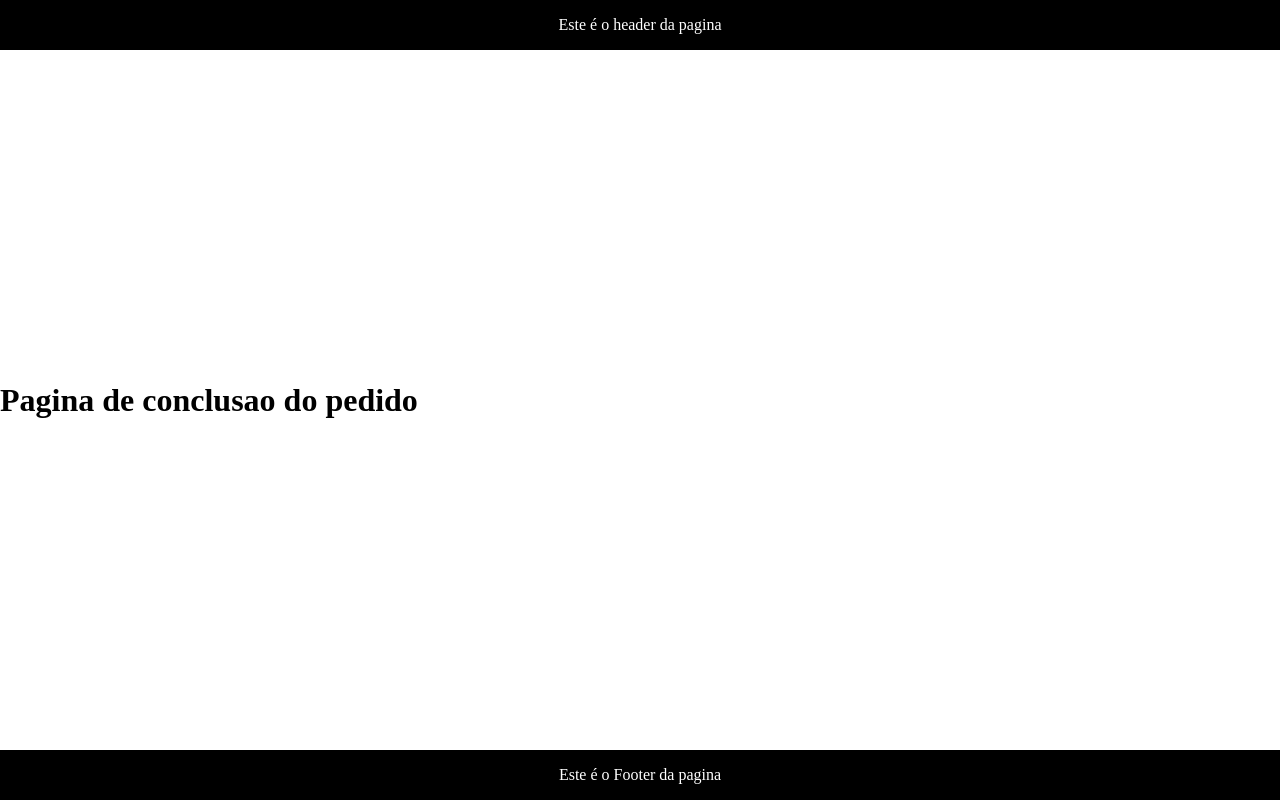
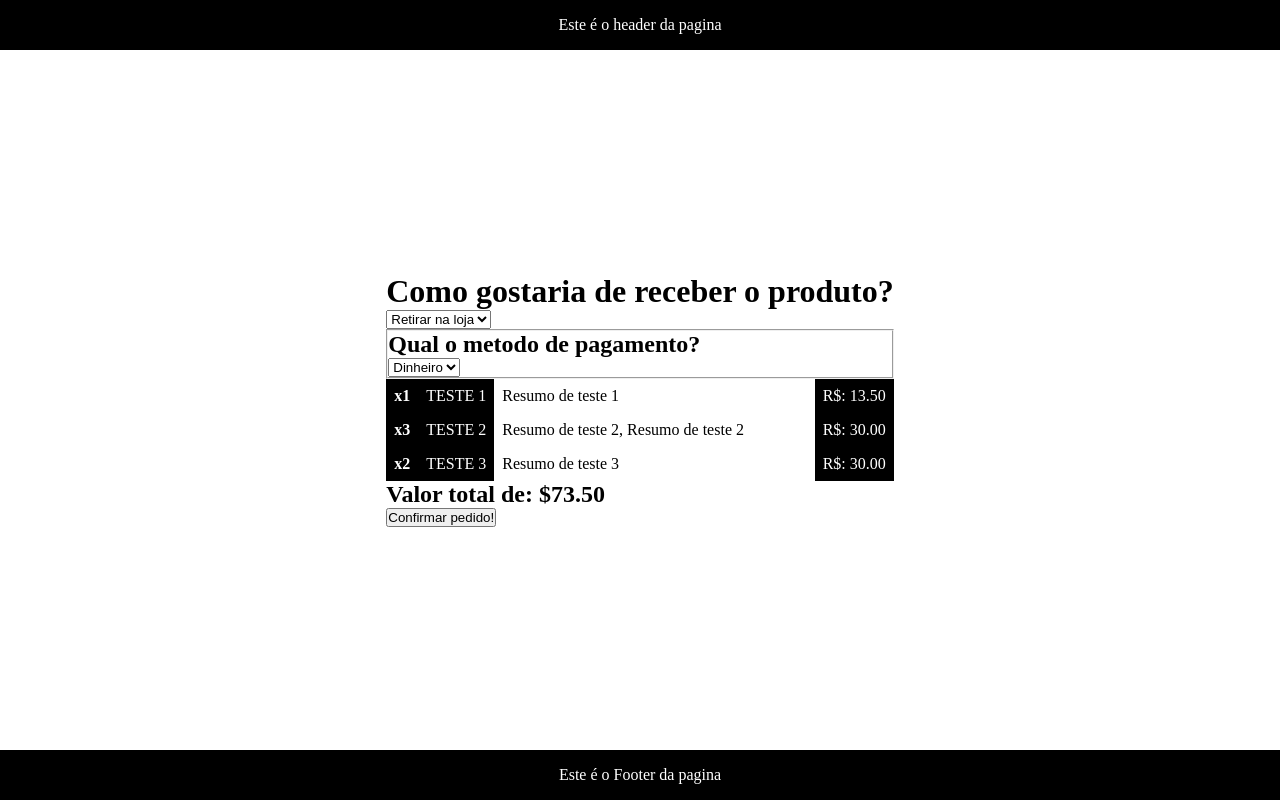
Before and after one commit to JoseItaloP/Cardapio_Web, a React (Vite) app: page /pedido/conclusao in a window 1280 px wide. Built offline with nearby package versions, Linux system fonts and the light colour scheme.

Commit message:
Construção inicialda pagina de conclusao de pedido. Falta estrutura de CSS.

```diff
--- a/src/App.css
+++ b/src/App.css
@@ -26,6 +26,13 @@ body{
     display: flex;
     flex-direction: column;
     justify-content: space-between;
+}
+
+.MainPage{
+    display: flex;
+    flex-direction: column;
+    align-items: center;
+    justify-content: center;
 }
 
 .HeaderClass{
--- a/src/components/Main.tsx
+++ b/src/components/Main.tsx
@@ -6,7 +6,7 @@ export default function Main({children}: {children: ReactNode}) {
   return (
     <>
       <Header />
-      <main>
+      <main className='MainPage'>
         {children}
       </main>
       <Footer />
--- /dev/null
+++ b/src/components/Pedido/Carrinho.tsx
@@ -0,0 +1,30 @@
+import ItemPedido from "../../types/ItemPedidoType"
+
+const carrinho: ItemPedido[] = [
+    {
+      ID: 0,
+      Nome: "TESTE 1",
+      Quantidade: 1,
+      Valor: 13.5,
+      DescResulm: "Resumo de teste 1",
+      DescComp: "Descrição completa de teste 1",
+    },
+    {
+      ID: 1,
+      Nome: "TESTE 2",
+      Quantidade: 3,
+      Valor: 10.0,
+      DescResulm: "Resumo de teste 2, Resumo de teste 2",
+      DescComp: "Descrição completa de teste 2",
+    },
+    {
+      ID: 2,
+      Nome: "TESTE 3",
+      Quantidade: 2,
+      Valor: 15.0,
+      DescResulm: "Resumo de teste 3",
+      DescComp: "Descrição completa de teste 3",
+    },
+  ]
+
+export default carrinho
--- a/src/pages/Pedidos/AppPedidos.css
+++ b/src/pages/Pedidos/AppPedidos.css
@@ -167,3 +167,22 @@
 .SemPedDiv > button:hover{
     cursor: pointer;
 }
+
+
+/*Conclusao pedido*/
+
+.disableBox{
+    display: none;
+    visibility: hidden;
+}
+.DivCasaForms{
+
+}
+
+.DivAptForms{
+
+}
+
+.EntregaBoxDiv{
+
+}
--- a/src/pages/Pedidos/Conclusão.tsx
+++ b/src/pages/Pedidos/Conclusão.tsx
@@ -1,14 +1,127 @@
-
-
+import { useEffect, useState } from "react";
 import Main from "../../components/Main";
-import "./AppPedidos.css"
-
+import "./AppPedidos.css";
+import ListaItens from "../../components/Pedido/ListaItens";
+import carrinho from "../../components/Pedido/Carrinho";
 
 export default function Conclusão() {
+  const [Entrega, setEntrega] = useState<string>("");
+  const [Metodo, setMetodo] = useState<boolean>(false);
+  const [valor, setValor] = useState<number>(0)
+  const [Pagamento, setPagamento] = useState<string>('')
+
+  useEffect(() => {
+    const total = carrinho.reduce((acc, item) => acc + item.Quantidade * item.Valor, 0);
+    setValor(total);
+  }, [carrinho]);
 
   return (
     <Main>
-     <h1>Pagina de conclusao do pedido</h1>
+      <form action="">
+        <h1>Como gostaria de receber o produto?</h1>
+        <select
+          name="recebimento"
+          id="recebimento"
+          onChange={(e) =>
+            e.target.value === "entrega" ? setMetodo(true) : setMetodo(false)
+          }
+        >
+          <option value="retirar">Retirar na loja</option>
+          <option value="entrega">Entrega</option>
+        </select>
+        <fieldset className={`${Metodo ? "EntregaBoxDiv" : "disableBox"}`}>
+          <h2>Digite seu endereço</h2>
+
+          <fieldset>
+            <h3>É uma casa ou apartamento?</h3>
+            <label htmlFor="casa">
+              <input
+                type="radio"
+                name="entrega"
+                id="casa"
+                onChange={() => setEntrega("casa")}
+              />
+              Casa
+            </label>
+            <label htmlFor="apartamento">
+              <input
+                type="radio"
+                name="entrega"
+                id="apartamento"
+                onChange={() => setEntrega("apartamento")}
+              />
+              Apartamento
+            </label>
+          </fieldset>
+
+          {/* CASA */}
+          <div
+            className={`${Entrega == "casa" ? "DivCasaForms" : "disableBox"}`}
+          >
+            <label htmlFor="CEP">
+              <input type="text" name="CEP" id="CEP" /> CEP{" "}
+            </label>
+            <label htmlFor="bairo">
+              <input type="text" name="bairo" id="bairo" /> Nome do bairo{" "}
+            </label>
+            <label htmlFor="rua">
+              <input type="text" name="rua" id="rua" /> Nome da rua{" "}
+            </label>
+            <label htmlFor="NumCasa">
+              <input type="text" name="NumCasa" id="NumCasa" /> Numero da casa{" "}
+            </label>
+            <label htmlFor="complemento">
+              <input type="text" name="complemento" id="complemento" />{" "}
+              Complemento{" "}
+            </label>
+          </div>
+          {/* APARTAMENTO */}
+          <div
+            className={`${
+              Entrega == "apartamento" ? "DivAptForms" : "disableBox"
+            }`}
+          >
+            <label htmlFor="CEP">
+              <input type="text" name="CEP" id="CEP" /> CEP{" "}
+            </label>
+
+            <label htmlFor="rua">
+              <input type="text" name="rua" id="rua" /> Nome da rua{" "}
+            </label>
+
+            <label htmlFor="NomPre">
+              <input type="text" name="NomPre" id="NomPre" /> Nome do Predio
+            </label>
+
+            <label htmlFor="NumApt">
+              <input type="text" name="NumApt" id="NumApt" /> Numero do
+              apartamento
+            </label>
+          </div>
+        </fieldset>
+        <fieldset>
+          <h2>Qual o metodo de pagamento?</h2>
+          <select name="pagamento" id="pagamento" onChange={(e)=>{setPagamento(e.target.value)}}>
+            <option value="dinheiro">Dinheiro</option>
+            <option value="cartao">Cartão</option>
+            <option value="pix">Pix</option>
+          </select>
+          <fieldset className={`${Metodo && Pagamento === 'dinheiro' ? '  EntregaDinheiroDiv' : 'disableBox'}`}>
+            <h2>Informe o valor da nota de pagamento para o troco.</h2>
+            <input type="text" name="PayTroco" id="PayTroco" required/>
+          </fieldset>
+        </fieldset>
+        <ul>
+          {
+            carrinho.map((item)=> {
+
+            return <ListaItens key={item.ID} Item={item}/>
+          })
+          }
+        </ul>
+        <h2>Valor total de: ${(valor).toFixed(2)}</h2>
+        <button>Confirmar pedido!</button>
+      </form>
     </Main>
-  )
+  );
 }
--- a/src/pages/Pedidos/Confirmação.tsx
+++ b/src/pages/Pedidos/Confirmação.tsx
@@ -4,34 +4,10 @@ import Main from "../../components/Main";
 import ItemPedido from "../../types/ItemPedidoType";
 import "./AppPedidos.css";
 import SemPedidos from "../../components/Pedido/SemPedidos";
+import carrinho from "../../components/Pedido/Carrinho";
 
 export default function Confirmacao() {
-  const [ItensCarrinho, setItensCarrinho] = useState<ItemPedido[]>([
-    {
-      ID: 0,
-      Nome: "TESTE 1",
-      Quantidade: 1,
-      Valor: 13.5,
-      DescResulm: "Resumo de teste 1",
-      DescComp: "Descrição completa de teste 1",
-    },
-    {
-      ID: 1,
-      Nome: "TESTE 2",
-      Quantidade: 3,
-      Valor: 10.0,
-      DescResulm: "Resumo de teste 2, Resumo de teste 2",
-      DescComp: "Descrição completa de teste 2",
-    },
-    {
-      ID: 2,
-      Nome: "TESTE 3",
-      Quantidade: 2,
-      Valor: 15.0,
-      DescResulm: "Resumo de teste 3",
-      DescComp: "Descrição completa de teste 3",
-    },
-  ]);
+  const [ItensCarrinho, setItensCarrinho] = useState<ItemPedido[]>(carrinho);
 
   function ChangeQuantity(metodo: string, IdItem: number) {
     setItensCarrinho((prevItens) =>
```
